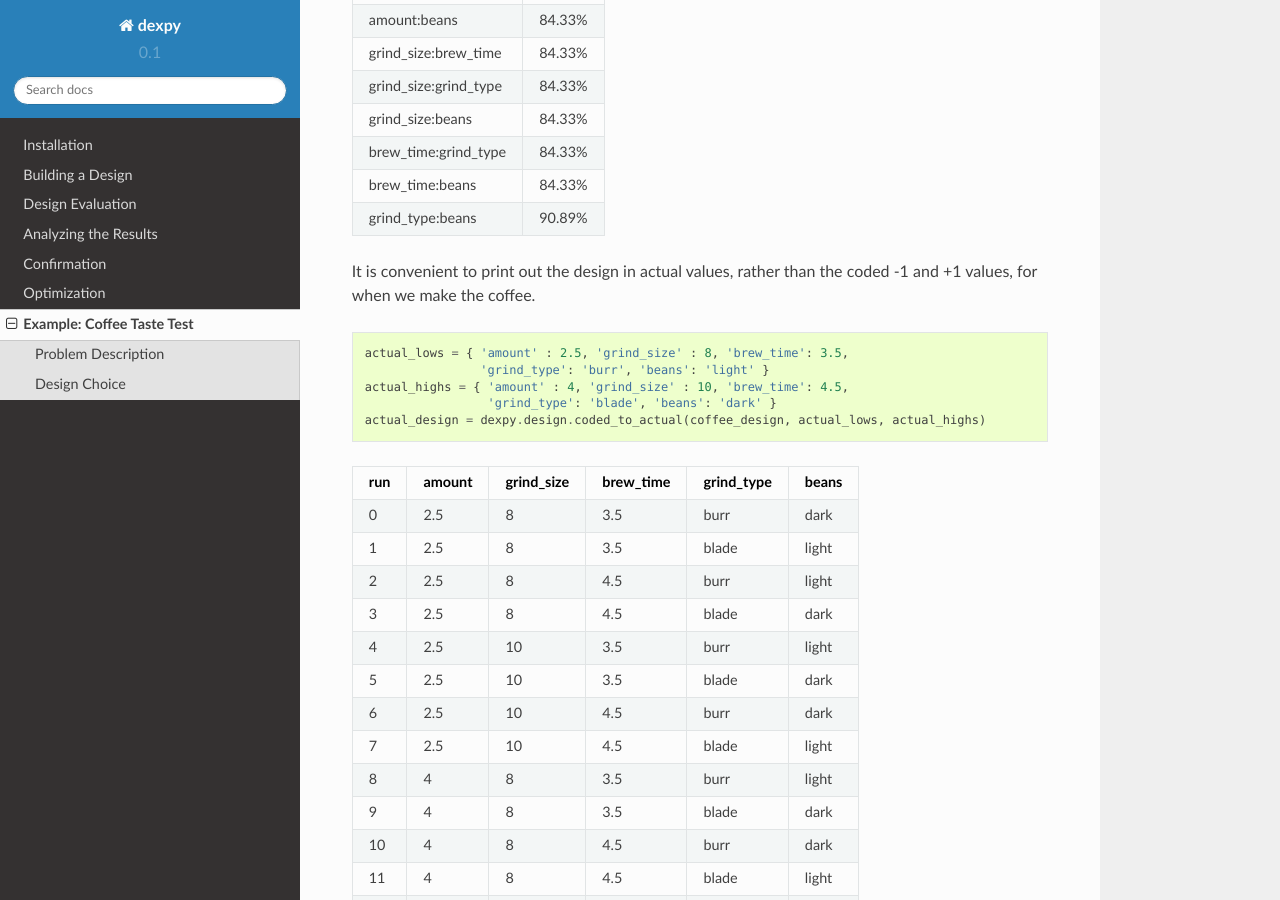
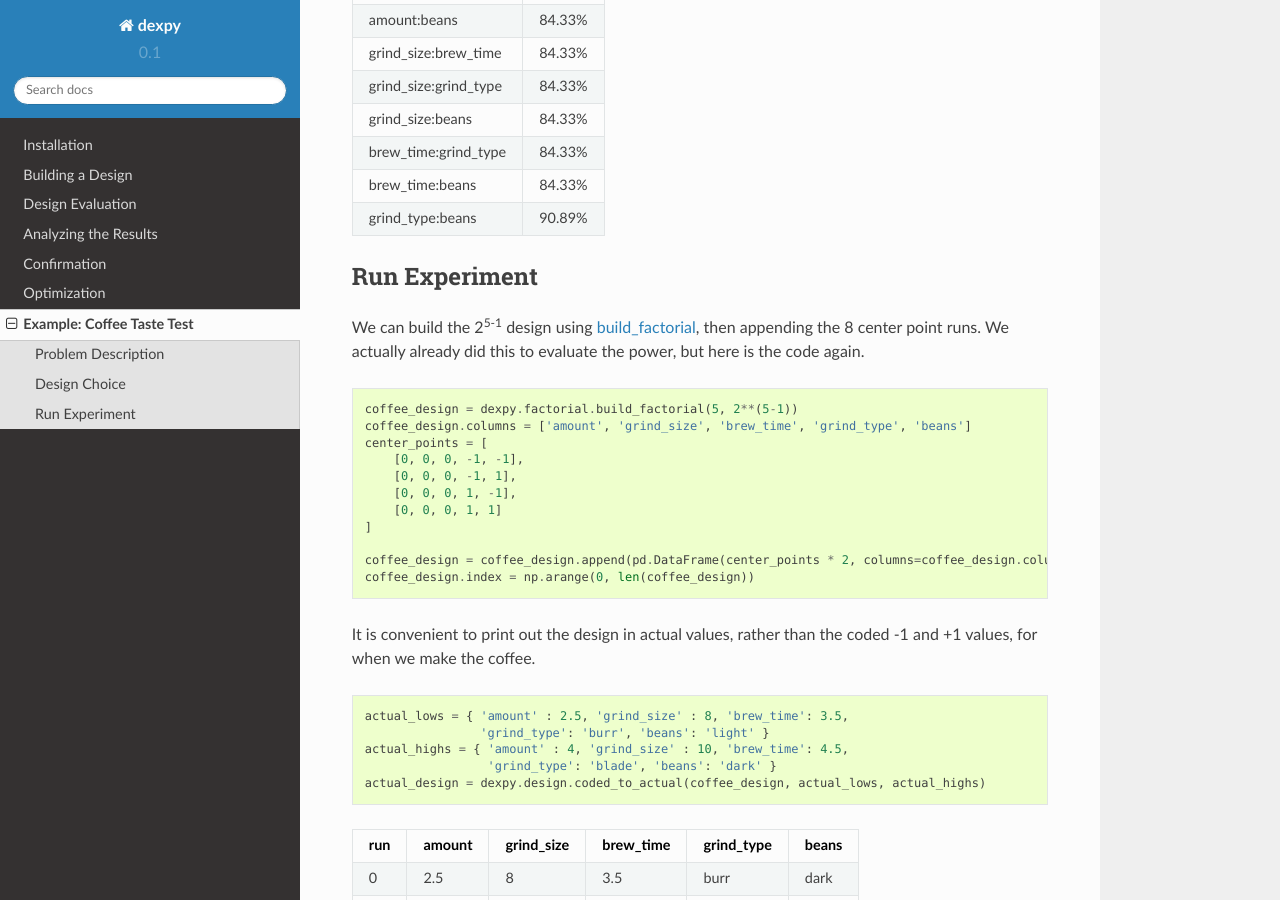
Before and after one commit to statease/dexpy, a Sphinx documentation site: the page built from docs/source/example-coffee.rst, in a window 1280 px wide and 900 px high, scrolled down 2500 px. Built offline with Sphinx 7.4.7 and the Read the Docs theme 2.0.0, drawn with Linux system fonts in a browser that asks for light colours; some of the changed text lies outside the part shown.

Commit message:
Added taste test results to the coffee example.

```diff
--- a/docs/source/example-coffee.rst
+++ b/docs/source/example-coffee.rst
@@ -127,6 +127,28 @@
 grind_type:beans      90.89%
 ===================== ======
 
+
+Run Experiment
+--------------
+
+We can build the 2\ :sup:`5-1` design using :ref:`build_factorial <factorial>`,
+then appending the 8 center point runs. We actually already did this to evaluate
+the power, but here is the code again.
+
+.. code:: python
+
+    coffee_design = dexpy.factorial.build_factorial(5, 2**(5-1))
+    coffee_design.columns = ['amount', 'grind_size', 'brew_time', 'grind_type', 'beans']
+    center_points = [
+        [0, 0, 0, -1, -1],
+        [0, 0, 0, -1, 1],
+        [0, 0, 0, 1, -1],
+        [0, 0, 0, 1, 1]
+    ]
+
+    coffee_design = coffee_design.append(pd.DataFrame(center_points * 2, columns=coffee_design.columns))
+    coffee_design.index = np.arange(0, len(coffee_design))
+
 It is convenient to print out the design in actual values, rather than the
 coded -1 and +1 values, for when we make the coffee.
 
@@ -190,5 +212,68 @@
 | 23  | 3.25   | 9          | 4         | blade      | dark  |
 +-----+--------+------------+-----------+------------+-------+
 
+All that is left is to drink 24 pots of coffee and record the results.
+
++-----+------+-----+------+------+--------+------+
+| run | hank | joe | neal | mike | martin | mean |
++=====+======+=====+======+======+========+======+
+| 0   | 6    | 4   | 5    | 7    | 6      | 5.6  |
++-----+------+-----+------+------+--------+------+
+| 1   | 6    | 6   | 6    | 7    | 7      | 6.4  |
++-----+------+-----+------+------+--------+------+
+| 2   | 4    | 5   | 4    | 6    | 5      | 4.8  |
++-----+------+-----+------+------+--------+------+
+| 3   | 6    | 7   | 3    | 5    | 6      | 5.4  |
++-----+------+-----+------+------+--------+------+
+| 4   | 3    | 6   | 2    | 5    | 4      | 4    |
++-----+------+-----+------+------+--------+------+
+| 5   | 5    | 7   | 7    | 5    | 5      | 5.8  |
++-----+------+-----+------+------+--------+------+
+| 6   | 3    | 5   | 3    | 6    | 7      | 4.8  |
++-----+------+-----+------+------+--------+------+
+| 7   | 3    | 6   | 4    | 6    | 5      | 4.8  |
++-----+------+-----+------+------+--------+------+
+| 8   | 4    | 8   | 6    | 8    | 5      | 6.2  |
++-----+------+-----+------+------+--------+------+
+| 9   | 5    | 8   | 5    | 5    | 6      | 5.8  |
++-----+------+-----+------+------+--------+------+
+| 10  | 4    | 6   | 5    | 6    | 6      | 5.4  |
++-----+------+-----+------+------+--------+------+
+| 11  | 4    | 6   | 6    | 8    | 5      | 5.8  |
++-----+------+-----+------+------+--------+------+
+| 12  | 6    | 6   | 5    | 6    | 7      | 6    |
++-----+------+-----+------+------+--------+------+
+| 13  | 7    | 7   | 2    | 5    | 5      | 5.2  |
++-----+------+-----+------+------+--------+------+
+| 14  | 7    | 6   | 2    | 7    | 3      | 5    |
++-----+------+-----+------+------+--------+------+
+| 15  | 6    | 6   | 4    | 7    | 6      | 5.8  |
++-----+------+-----+------+------+--------+------+
+| 16  | 7    | 7   | 5    | 4    | 4      | 5.4  |
++-----+------+-----+------+------+--------+------+
+| 17  | 6    | 7   | 3    | 5    | 4      | 5    |
++-----+------+-----+------+------+--------+------+
+| 18  | 6    | 6   | 7    | 7    | 5      | 6.2  |
++-----+------+-----+------+------+--------+------+
+| 19  | 8    | 6   | 4    | 5    | 5      | 5.6  |
++-----+------+-----+------+------+--------+------+
+| 20  | 6    | 7   | 3    | 5    | 5      | 5.2  |
++-----+------+-----+------+------+--------+------+
+| 21  | 8    | 6   | 5    | 7    | 5      | 6.2  |
++-----+------+-----+------+------+--------+------+
+| 22  | 7    | 5   | 2    | 7    | 4      | 5    |
++-----+------+-----+------+------+--------+------+
+| 23  | 7    | 5   | 6    | 7    | 5      | 6    |
++-----+------+-----+------+------+--------+------+
+
+We'll store the mean for later as another column in the DataFrame.
+
+.. code:: python
+
+    coffee_design['taste_rating'] = [
+        5.6, 6.4, 4.8, 5.4, 4, 5.8, 4.8, 4.8
+        6.2, 5.8, 5.4, 5.8, 6, 5.2, 5, 5.8
+        5.4, 5, 6.2, 5.6, 5.2, 6.2, 5, 6
+    ]
 
 .. [#] http://www.statease.com/publications/newsletter/stat-teaser-09-16#article1
```
Also changed, not shown: other parts of docs/source/example-coffee.rst (+1 -1 lines).
